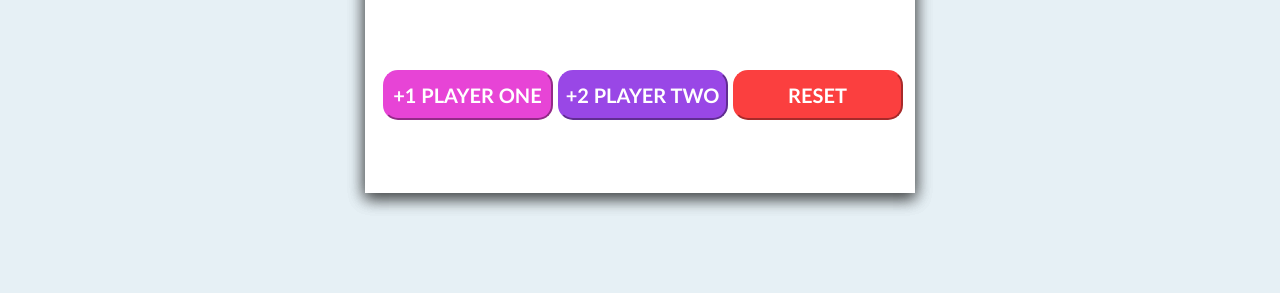
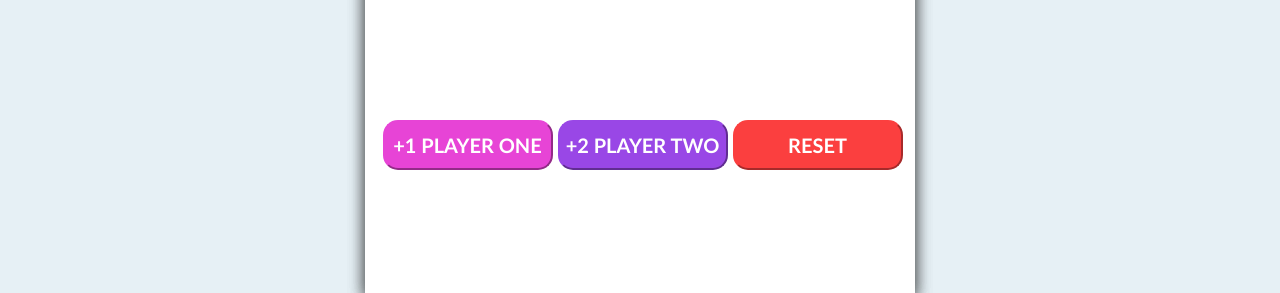
Before and after one commit to mohammedsadaqathullah/score-keeper-board-project, a plain HTML site: page index.html in a window 1280 px wide. Shown: the part 530-823 px from the top of the page. Before the commit the page ends 800 px from the top, so only its background shows below. Drawn offline with Linux system fonts and the light colour scheme.

Commit message:
score update 1

```diff
--- a/index.html
+++ b/index.html
@@ -56,7 +56,7 @@
         container.style.flexWrap = "wrap";
         container.style.backgroundColor = "#fff";
         container.style.width = "550px";
-        container.style.height = "600px"
+        container.style.height = "700px"
         container.style.justifyContent = "center";
         container.style.justifyContent = 'space-evenly'
         container.style.textAlign = "center";
```
